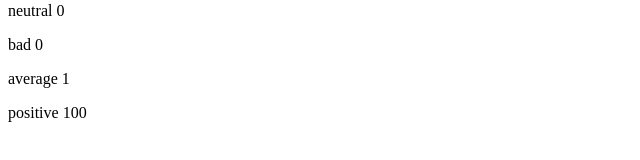
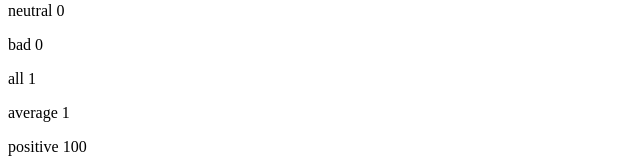
Before and after one commit to AnnamariKoo/02-unicafe2, a React (Vite) app: page / in a window 1280 px wide. Both pictures are taken after a click on the button "good". Shown: the part 213-373 px from the top of the page, without its empty margins (0-640 px from the left). Built offline with nearby package versions, Linux system fonts and the light colour scheme.

Commit message:
StatisticLine komponentti lisätty.

```diff
--- a/src/App.jsx
+++ b/src/App.jsx
@@ -12,12 +12,21 @@
   return (
     <div>
       <h1>statistics</h1>
-      <p>good {props.good}</p>
-      <p>neutral {props.neutral}</p>
-      <p>bad {props.bad}</p>
-      <p>average {props.average}</p>
-      <p>positive {props.positive}</p>
+      <StatisticLine text="good" value={props.good} />
+      <StatisticLine text="neutral" value={props.neutral} />
+      <StatisticLine text="bad" value={props.bad} />
+      <StatisticLine text="all" value={props.total} />
+      <StatisticLine text="average" value={props.average} />
+      <StatisticLine text="positive" value={props.positive} />
     </div>
+  );
+};
+
+const StatisticLine = (props) => {
+  return (
+    <p>
+      {props.text} {props.value}
+    </p>
   );
 };
 
@@ -26,7 +35,6 @@
 );
 
 const App = () => {
-  // tallenna napit omaan tilaansa
   const [good, setGood] = useState(0);
   const [neutral, setNeutral] = useState(0);
   const [bad, setBad] = useState(0);
@@ -35,7 +43,6 @@
   const [positive, setPositive] = useState(0);
 
   const goodClick = () => {
-    console.log("Jihuu");
     const updatedGood = good + 1;
     setGood(updatedGood);
     setTotal(updatedGood + neutral + bad);
@@ -44,7 +51,6 @@
   };
 
   const neutralClick = () => {
-    console.log("oukkidoukki");
     const updatedNeutral = neutral + 1;
     setNeutral(updatedNeutral);
     setTotal(good + updatedNeutral + bad);
@@ -53,7 +59,6 @@
   };
 
   const badClick = () => {
-    console.log("nyyh");
     const updatedBad = bad + 1;
     setBad(updatedBad);
     setTotal(good + neutral + updatedBad);
```
